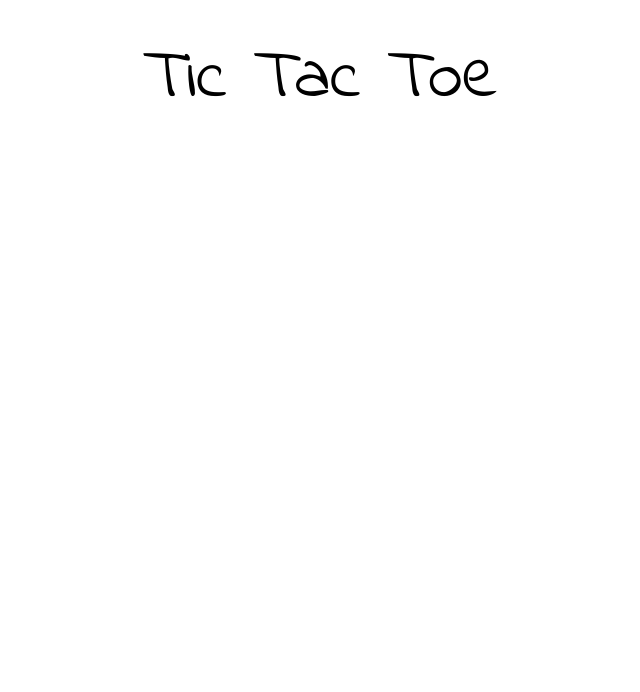
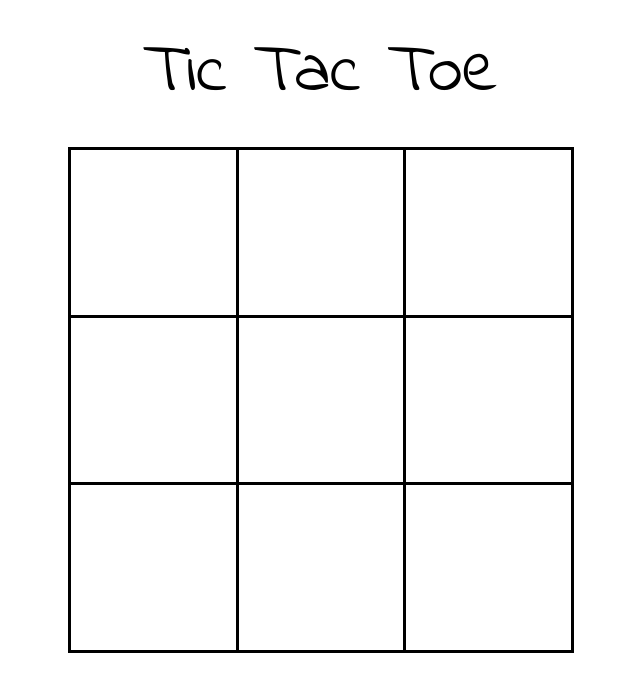
Before and after one commit to Colland/Tic-Tac-Toe, a plain HTML site: page index.html in a window 1280 px wide. Shown: the whole page, without its empty margins (319-959 px from the left). Drawn offline with Linux system fonts and the light colour scheme.

Commit message:
Added game board

```diff
--- a/index.html
+++ b/index.html
@@ -13,7 +13,17 @@
             <h1>Tic Tac Toe</h1>
         </header>
         <main>
-
+            <div class = "game-container">
+                <div data-index = "1"></div>
+                <div data-index = "2">x</div>
+                <div data-index = "3">o</div>
+                <div data-index = "4">x</div>
+                <div data-index = "5"></div>
+                <div data-index = "6">x</div>
+                <div data-index = "7">o</div>
+                <div data-index = "8">o</div>
+                <div data-index = "9"></div>
+            </div>
         </main>
         <footer>
 
--- a/script.js
+++ b/script.js
@@ -0,0 +1,72 @@
+const gameBoard = (function()
+{
+    const boardArray = document.querySelectorAll(".game-container div");
+
+    function addListeners()
+    {
+        boardArray.forEach((item) => item.addEventListener('click', gameController.mainLoop));
+    }
+
+    function resetBoard()
+    {
+        boardArray.forEach( (item) => item.textContent = "")
+    }
+
+    return{
+        addListeners, resetBoard
+    };
+})()
+
+const gameController = (function()
+{
+    let player1;
+    let player2;
+
+    function startGame()
+    {
+        gameBoard.resetBoard();
+        gameBoard.addListeners();
+        populatePlayers();
+    }
+
+    function populatePlayers()
+    {
+        player1 = Player(true);
+        player2 = Player(false);
+    }
+
+    function mainLoop(event)
+    {
+        let square = event.target;
+
+        if(player1.isTurn)
+        {
+            if(square.textContent === "")
+            {
+                square.textContent = 'X';
+                player1.isTurn = false;
+                player2.isTurn = true;
+            }
+        }
+        else if(player2.isTurn)
+        {
+            if(square.textContent === "")
+            {
+                square.textContent = "O";
+                player2.isTurn = false;
+                player1.isTurn = true;
+            }
+        }
+    }
+
+    return {startGame, mainLoop}
+
+})()
+
+function Player(isTurn)
+{
+    isTurn;
+    return {isTurn};
+}
+
+gameController.startGame();
--- a/styles/style.css
+++ b/styles/style.css
@@ -29,3 +29,31 @@ header h1
     font-size: 70px;
     font-family: "indie-flower-normal", 'Times New Roman', Times, serif ;
 }
+
+main
+{
+    display: flex;
+    justify-content: center;
+}
+
+.game-container
+{
+    display: grid;
+    grid-template-columns: 1fr 1fr 1fr;
+    grid-template-rows: 1fr 1fr 1fr;
+    grid-gap: 3px;
+    width: 500px;
+    height: 500px;
+    border: 3px solid black;
+    background-color: black;
+}
+
+.game-container div
+{
+    background-color: white;
+    display: flex;
+    justify-content: center;
+    align-items: center;
+    font-size: 80px;
+    font-family: "indie-flower-normal", 'Times New Roman', Times, serif;
+}
```
